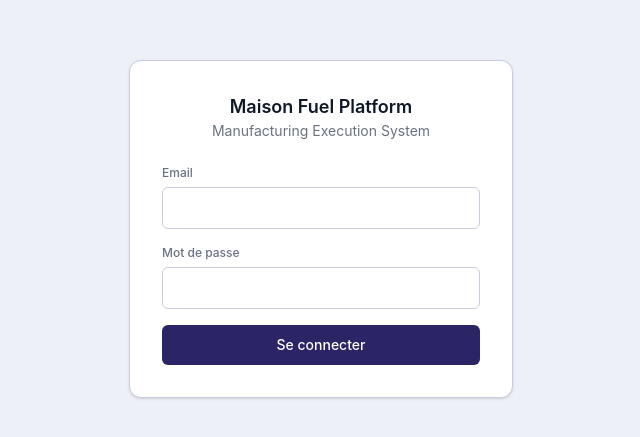
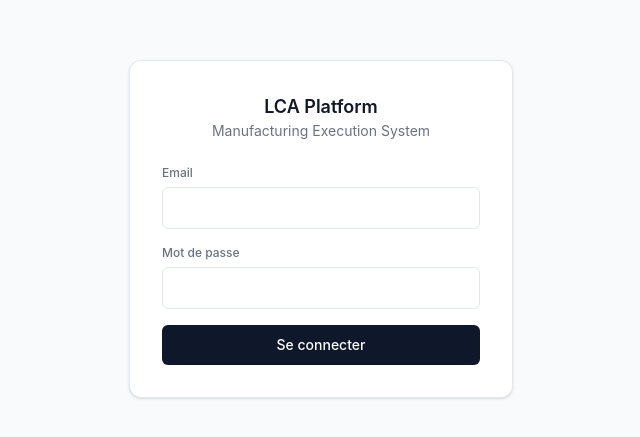
Before and after one commit to bouillaultalex-max/lca-platform, a React (Vite) app in the folder apps/web/: page /login in a window 1280 px wide. Shown: the part 171-608 px from the top of the page, without its empty margins (319-959 px from the left). Built offline with nearby package versions, Linux system fonts and the light colour scheme; what @lca-mes/shared would draw is missing.

Commit message:
style(web): refresh authentication screens
Align the login and password change pages with the updated visual
language while preserving all authentication flows and validation.

No functional changes.

```diff
--- a/apps/web/src/pages/ChangePasswordPage.tsx
+++ b/apps/web/src/pages/ChangePasswordPage.tsx
@@ -40,8 +40,8 @@ export function ChangePasswordPage() {
   }
 
   return (
-    <div className="flex min-h-screen items-center justify-center bg-brand-bg px-4">
-      <div className="w-full max-w-sm rounded-xl border border-brand-border bg-white p-8 shadow-sm">
+    <div className="flex min-h-screen items-center justify-center bg-surface-muted px-4">
+      <div className="w-full max-w-sm rounded-xl border border-divider bg-white p-8 shadow-sm">
         <h1 className="mb-1 text-xl font-semibold text-gray-900">Changement de mot de passe</h1>
         <p className="mb-6 text-sm text-gray-500">
           {user?.mustChangePassword
@@ -61,7 +61,7 @@ export function ChangePasswordPage() {
               autoComplete="current-password"
               value={currentPassword}
               onChange={(e) => setCurrentPassword(e.target.value)}
-              className="w-full rounded-md border border-brand-border px-3 py-2.5 text-sm transition-colors focus:border-brand focus:outline-none focus:ring-1 focus:ring-brand"
+              className="w-full rounded-md border border-divider px-3 py-2.5 text-sm transition-colors focus:border-navy focus:outline-none focus:ring-1 focus:ring-navy"
             />
           </div>
 
@@ -77,7 +77,7 @@ export function ChangePasswordPage() {
               autoComplete="new-password"
               value={newPassword}
               onChange={(e) => setNewPassword(e.target.value)}
-              className="w-full rounded-md border border-brand-border px-3 py-2.5 text-sm transition-colors focus:border-brand focus:outline-none focus:ring-1 focus:ring-brand"
+              className="w-full rounded-md border border-divider px-3 py-2.5 text-sm transition-colors focus:border-navy focus:outline-none focus:ring-1 focus:ring-navy"
             />
           </div>
 
@@ -93,16 +93,20 @@ export function ChangePasswordPage() {
               autoComplete="new-password"
               value={confirmPassword}
               onChange={(e) => setConfirmPassword(e.target.value)}
-              className="w-full rounded-md border border-brand-border px-3 py-2.5 text-sm transition-colors focus:border-brand focus:outline-none focus:ring-1 focus:ring-brand"
+              className="w-full rounded-md border border-divider px-3 py-2.5 text-sm transition-colors focus:border-navy focus:outline-none focus:ring-1 focus:ring-navy"
             />
           </div>
 
-          {error && <p className="text-sm text-red-600">{error}</p>}
+          {error && (
+            <p role="alert" className="text-sm text-red-600">
+              {error}
+            </p>
+          )}
 
           <button
             type="submit"
             disabled={isSubmitting}
-            className="w-full rounded-md bg-brand px-3 py-2.5 text-sm font-medium text-white transition-colors hover:bg-brand-dark disabled:cursor-not-allowed disabled:opacity-60"
+            className="w-full rounded-md bg-navy px-3 py-2.5 text-sm font-medium text-white transition-colors hover:bg-navy-dark focus-visible:outline focus-visible:outline-2 focus-visible:outline-offset-2 focus-visible:outline-navy disabled:cursor-not-allowed disabled:opacity-60"
           >
             {isSubmitting ? 'Enregistrement…' : 'Changer le mot de passe'}
           </button>
@@ -111,7 +115,7 @@ export function ChangePasswordPage() {
             <button
               type="button"
               onClick={() => navigate('/dashboard')}
-              className="w-full rounded-md border border-gray-300 px-3 py-2 text-sm text-gray-700 transition hover:bg-gray-100"
+              className="w-full rounded-md border border-divider px-3 py-2 text-sm text-gray-700 transition hover:bg-gray-100 focus-visible:outline focus-visible:outline-2 focus-visible:outline-offset-2 focus-visible:outline-navy"
             >
               Annuler
             </button>
@@ -120,7 +124,7 @@ export function ChangePasswordPage() {
           <button
             type="button"
             onClick={logout}
-            className="w-full text-center text-xs text-gray-400 hover:underline"
+            className="w-full text-center text-xs text-gray-400 hover:underline focus-visible:outline focus-visible:outline-2 focus-visible:outline-offset-2 focus-visible:outline-navy"
           >
             Se déconnecter
           </button>
--- a/apps/web/src/pages/LoginPage.tsx
+++ b/apps/web/src/pages/LoginPage.tsx
@@ -30,10 +30,10 @@ export function LoginPage() {
   }
 
   return (
-    <div className="flex min-h-screen items-center justify-center bg-brand-bg px-4">
-      <div className="w-full max-w-sm rounded-xl border border-brand-border bg-white p-8 shadow-sm">
+    <div className="flex min-h-screen items-center justify-center bg-surface-muted px-4">
+      <div className="w-full max-w-sm rounded-xl border border-divider bg-white p-8 shadow-sm">
         <div className="mb-6 flex flex-col items-center text-center">
-          <h1 className="text-lg font-semibold text-gray-900">Maison Fuel Platform</h1>
+          <h1 className="text-lg font-semibold text-gray-900">LCA Platform</h1>
           <p className="text-sm text-gray-500">Manufacturing Execution System</p>
         </div>
 
@@ -49,7 +49,7 @@ export function LoginPage() {
               autoComplete="username"
               value={email}
               onChange={(e) => setEmail(e.target.value)}
-              className="w-full rounded-md border border-brand-border px-3 py-2.5 text-sm transition-colors focus:border-brand focus:outline-none focus:ring-1 focus:ring-brand"
+              className="w-full rounded-md border border-divider px-3 py-2.5 text-sm transition-colors focus:border-navy focus:outline-none focus:ring-1 focus:ring-navy"
             />
           </div>
 
@@ -64,16 +64,20 @@ export function LoginPage() {
               autoComplete="current-password"
               value={password}
               onChange={(e) => setPassword(e.target.value)}
-              className="w-full rounded-md border border-brand-border px-3 py-2.5 text-sm transition-colors focus:border-brand focus:outline-none focus:ring-1 focus:ring-brand"
+              className="w-full rounded-md border border-divider px-3 py-2.5 text-sm transition-colors focus:border-navy focus:outline-none focus:ring-1 focus:ring-navy"
             />
           </div>
 
-          {error && <p className="text-sm text-red-600">{error}</p>}
+          {error && (
+            <p role="alert" className="text-sm text-red-600">
+              {error}
+            </p>
+          )}
 
           <button
             type="submit"
             disabled={isSubmitting}
-            className="w-full rounded-md bg-brand px-3 py-2.5 text-sm font-medium text-white transition-colors hover:bg-brand-dark disabled:cursor-not-allowed disabled:opacity-60"
+            className="w-full rounded-md bg-navy px-3 py-2.5 text-sm font-medium text-white transition-colors hover:bg-navy-dark focus-visible:outline focus-visible:outline-2 focus-visible:outline-offset-2 focus-visible:outline-navy disabled:cursor-not-allowed disabled:opacity-60"
           >
             {isSubmitting ? 'Connexion…' : 'Se connecter'}
           </button>
```
